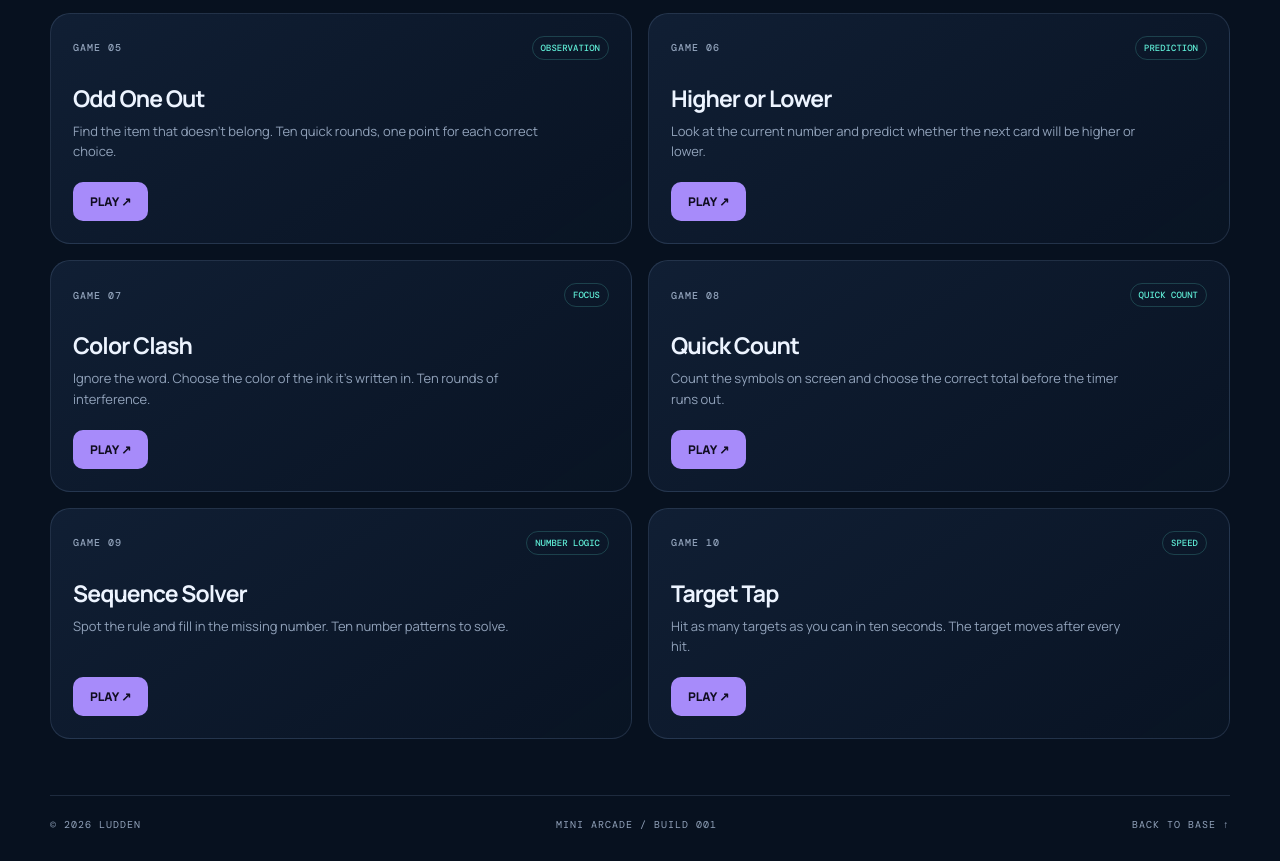
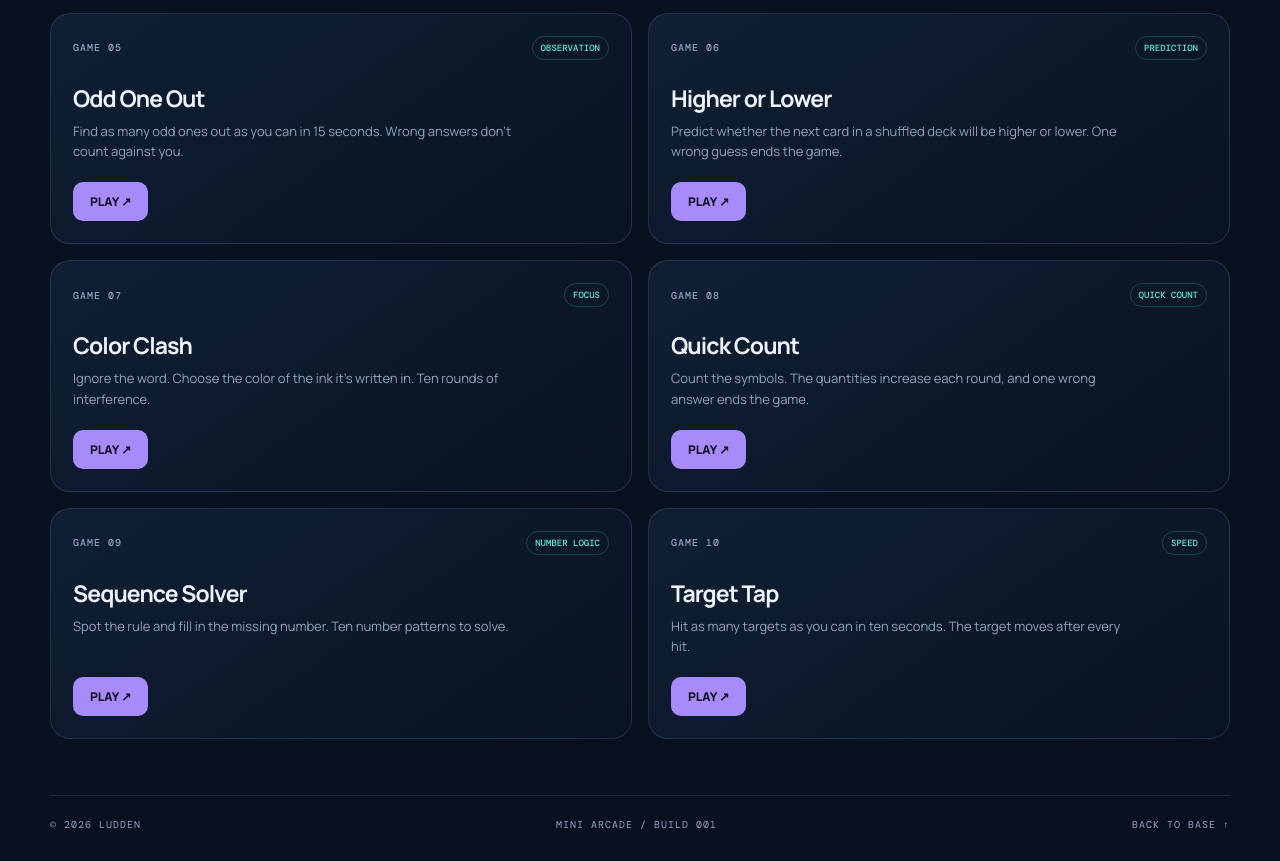
Before and after one commit to cedarparkjacob/cedarparkjacob.github.io, a plain HTML site: page games/minigames/index.html in a window 1280 px wide. Shown: the part 910-1771 px from the top of the page. Drawn offline with nearby package versions, Linux system fonts and the light colour scheme.

Commit message:
Update arcade game descriptions

```diff
--- a/games/minigames/index.html
+++ b/games/minigames/index.html
@@ -105,10 +105,10 @@ button{font:inherit;cursor:pointer}
 <article class="game-card"><div class="game-card-top"><span class="game-number">GAME 02</span><span class="game-type">REFLEX</span></div><h2>Freeze Frame</h2><p>A marker races along the numbers 1–2–3–4–5–4–3–2–1. Freeze it and score the number underneath.</p><button class="play-btn" data-game="reflex">PLAY <span>↗</span></button></article>
 <article class="game-card"><div class="game-card-top"><span class="game-number">GAME 03</span><span class="game-type">MEMORY</span></div><h2>Remember the Pattern</h2><p>Watch ten flashes across a 3 × 3 grid, then repeat the exact sequence. One mistake ends the run.</p><button class="play-btn" data-game="memory">PLAY <span>↗</span></button></article>
 <article class="game-card"><div class="game-card-top"><span class="game-number">GAME 04</span><span class="game-type">MATHS</span></div><h2>Ten-Second Maths</h2><p>Choose addition or multiplication. Answer each question within ten seconds using the four choices.</p><button class="play-btn" data-game="math">PLAY <span>↗</span></button></article>
-<article class="game-card"><div class="game-card-top"><span class="game-number">GAME 05</span><span class="game-type">OBSERVATION</span></div><h2>Odd One Out</h2><p>Find the item that doesn't belong. Ten quick rounds, one point for each correct choice.</p><button class="play-btn" data-game="odd">PLAY <span>↗</span></button></article>
-<article class="game-card"><div class="game-card-top"><span class="game-number">GAME 06</span><span class="game-type">PREDICTION</span></div><h2>Higher or Lower</h2><p>Look at the current number and predict whether the next card will be higher or lower.</p><button class="play-btn" data-game="higher">PLAY <span>↗</span></button></article>
+<article class="game-card"><div class="game-card-top"><span class="game-number">GAME 05</span><span class="game-type">OBSERVATION</span></div><h2>Odd One Out</h2><p>Find as many odd ones out as you can in 15 seconds. Wrong answers don't count against you.</p><button class="play-btn" data-game="odd">PLAY <span>↗</span></button></article>
+<article class="game-card"><div class="game-card-top"><span class="game-number">GAME 06</span><span class="game-type">PREDICTION</span></div><h2>Higher or Lower</h2><p>Predict whether the next card in a shuffled deck will be higher or lower. One wrong guess ends the game.</p><button class="play-btn" data-game="higher">PLAY <span>↗</span></button></article>
 <article class="game-card"><div class="game-card-top"><span class="game-number">GAME 07</span><span class="game-type">FOCUS</span></div><h2>Color Clash</h2><p>Ignore the word. Choose the color of the ink it's written in. Ten rounds of interference.</p><button class="play-btn" data-game="color">PLAY <span>↗</span></button></article>
-<article class="game-card"><div class="game-card-top"><span class="game-number">GAME 08</span><span class="game-type">QUICK COUNT</span></div><h2>Quick Count</h2><p>Count the symbols on screen and choose the correct total before the timer runs out.</p><button class="play-btn" data-game="count">PLAY <span>↗</span></button></article>
+<article class="game-card"><div class="game-card-top"><span class="game-number">GAME 08</span><span class="game-type">QUICK COUNT</span></div><h2>Quick Count</h2><p>Count the symbols. The quantities increase each round, and one wrong answer ends the game.</p><button class="play-btn" data-game="count">PLAY <span>↗</span></button></article>
 <article class="game-card"><div class="game-card-top"><span class="game-number">GAME 09</span><span class="game-type">NUMBER LOGIC</span></div><h2>Sequence Solver</h2><p>Spot the rule and fill in the missing number. Ten number patterns to solve.</p><button class="play-btn" data-game="sequence">PLAY <span>↗</span></button></article>
 <article class="game-card"><div class="game-card-top"><span class="game-number">GAME 10</span><span class="game-type">SPEED</span></div><h2>Target Tap</h2><p>Hit as many targets as you can in ten seconds. The target moves after every hit.</p><button class="play-btn" data-game="target">PLAY <span>↗</span></button></article>
 </section>
```
